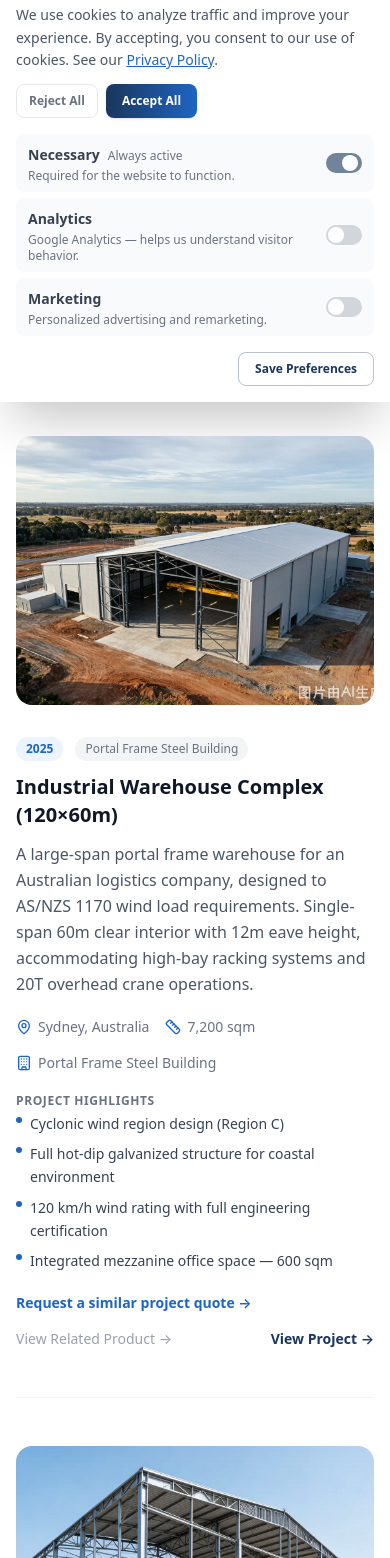
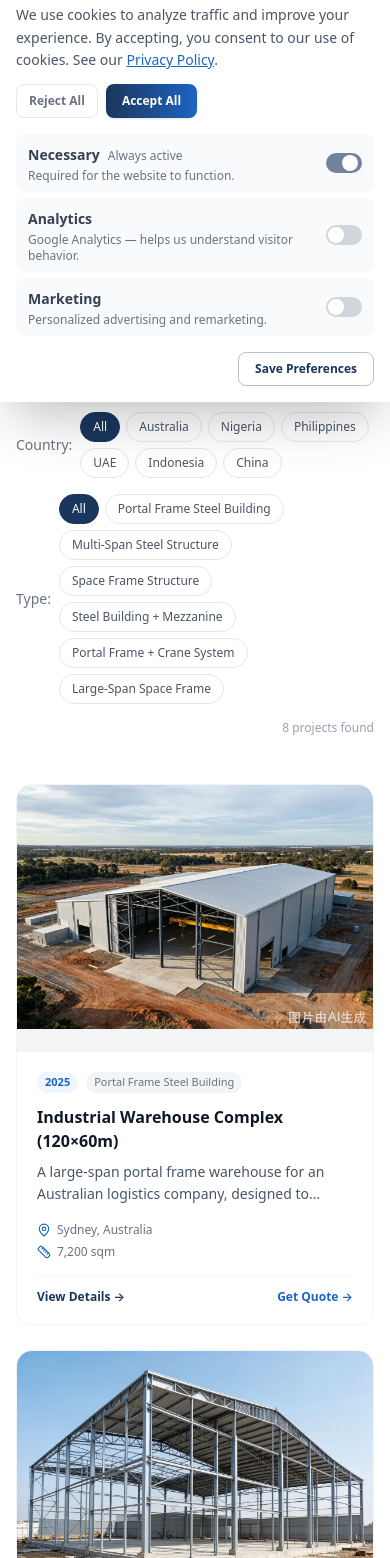
Before and after one commit to kangguangjian91-max/Laotie, a Next.js app: page /projects in a window 390 px wide. Shown: the part 442-2000 px from the top of the page. Built offline with nearby package versions, Linux system fonts and the light colour scheme.

Commit message:
案例页改卡片网格+筛选器；导航栏隐藏Projects

```diff
--- a/src/app/projects/page.tsx
+++ b/src/app/projects/page.tsx
@@ -1,39 +1,31 @@
+"use client";
+
+import { useState, useMemo } from "react";
 import Header from "@/components/Header";
 import Footer from "@/components/Footer";
 import Link from "next/link";
-import { ArrowLeft, MapPin, Building, Ruler, Calendar } from "lucide-react";
+import { MapPin, Ruler, Building } from "lucide-react";
 import { projects, projectProductLinks } from "@/lib/projectsData";
-import type { Project } from "@/lib/projectsData";
 import ProjectImage from "@/components/ProjectImage";
 
-export const metadata = {
-  title: "Steel Structure Project Cases | Warehouse, Factory, Sports Hall",
-  description: "View our steel structure project cases: industrial warehouse, factory building, sports hall, dome roof. 18,304㎡ factory complex. Get a customized design.",
-  openGraph: {
-    title: "Steel Structure Projects | Laotie Steel",
-    description: "Steel warehouse, factory, and sports hall projects. CE & ISO certified quality.",
-    url: "https://www.laotie-steel.com/projects",
-    siteName: "Laotie Steel Structure",
-    images: [{ url: "/images/projects/hongxin-sports/hongxin-5.webp" }],
-  },
-  twitter: {
-    card: "summary_large_image",
-    title: "Steel Structure Projects | Laotie Steel",
-    description: "Steel warehouse, factory, and sports hall projects. CE & ISO certified quality.",
-    images: ["/images/projects/hongxin-sports/hongxin-5.webp"],
-  },
-
-
-    alternates: {
-
-      canonical: "https://www.laotie-steel.com/projects",
-
-    },
-
-  };
-
+// Extract unique countries and structure types from project data
+const allCountries = [...new Set(projects.map(p => p.location.split(",").pop()?.trim() || p.location))];
+const allTypes = [...new Set(projects.map(p => p.type))];
 
 export default function ProjectsPage() {
+  const [selectedCountry, setSelectedCountry] = useState("All");
+  const [selectedType, setSelectedType] = useState("All");
+
+  const filtered = useMemo(() => {
+    return projects.filter((p) => {
+      const countryMatch = selectedCountry === "All" || p.location.includes(selectedCountry);
+      const typeMatch = selectedType === "All" || p.type === selectedType;
+      return countryMatch && typeMatch;
+    });
+  }, [selectedCountry, selectedType]);
+
+  const resultCount = filtered.length;
+
   return (
     <>
       <Header />
@@ -41,27 +33,26 @@ export default function ProjectsPage() {
         {/* Hero */}
         <section className="relative bg-steel overflow-hidden">
           <div className="absolute inset-0 opacity-15">
-            <ProjectImage src="/images/projects/project-04.webp" alt="Completed steel structure project by Laotie Steel - industrial building construction" className="w-full h-full object-cover" containerClassName="w-full h-full" />
+            <ProjectImage src="/images/projects/project-04.webp" alt="Steel structure projects" className="w-full h-full object-cover" containerClassName="w-full h-full" />
           </div>
           <div className="absolute inset-0 bg-gradient-to-r from-steel via-steel/95 to-steel/80" />
-          <div className="relative max-w-7xl mx-auto px-4 sm:px-6 lg:px-8 py-20 lg:py-28">
-            <a href="/" className="inline-flex items-center gap-1 text-sm text-steel-accent hover:text-white transition-colors mb-4">
-              <ArrowLeft className="w-4 h-4" /> Back to Home
-            </a>
-            <h1 className="text-3xl sm:text-4xl lg:text-5xl font-bold text-white">Featured Projects</h1>
+          <div className="relative max-w-7xl mx-auto px-4 sm:px-6 lg:px-8 py-20 lg:py-24">
+            <h1 className="text-3xl sm:text-4xl lg:text-5xl font-bold text-white">
+              Steel Structure Project Cases
+            </h1>
             <p className="mt-3 text-lg text-gray-300 max-w-2xl">
-              Delivered steel structures to 30+ countries across 5 continents. Each project — engineered to local codes, fabricated to international standards.
+              Delivered to 30+ countries across 5 continents. Each project engineered to local codes, fabricated to international standards.
             </p>
           </div>
         </section>
 
-        {/* Stats overview */}
-        <section className="bg-steel-muted border-b border-gray-100">
+        {/* Stats */}
+        <section className="bg-gray-50 border-b border-gray-100">
           <div className="max-w-7xl mx-auto px-4 py-8">
             <div className="grid grid-cols-2 sm:grid-cols-4 gap-4">
               {[
                 { value: "30+", label: "Countries" },
-                { value: "200+", label: "Projects Completed" },
+                { value: "50+", label: "Projects Completed" },
                 { value: "100,000+", label: "Tons Fabricated" },
                 { value: "15+", label: "Years Experience" },
               ].map((s) => (
@@ -92,105 +83,160 @@ export default function ProjectsPage() {
           </div>
         </section>
 
-        {/* Project Cards */}
-        <section className="max-w-7xl mx-auto px-4 sm:px-6 lg:px-8 py-16 lg:py-20">
-          <div className="space-y-12">
-            {projects.map((project, i) => (
+        {/* Filters */}
+        <section className="max-w-7xl mx-auto px-4 sm:px-6 lg:px-8 pt-10 pb-4">
+          <div className="flex flex-wrap items-center gap-4">
+            {/* Country Filter */}
+            <div className="flex items-center gap-2">
+              <span className="text-sm text-gray-500 font-medium">Country:</span>
+              <div className="flex flex-wrap gap-1.5">
+                <button
+                  onClick={() => setSelectedCountry("All")}
+                  className={`px-3 py-1.5 text-xs rounded-full border transition ${
+                    selectedCountry === "All"
+                      ? "bg-steel text-white border-steel"
+                      : "bg-white text-gray-600 border-gray-200 hover:border-steel-accent"
+                  }`}
+                >
+                  All
+                </button>
+                {allCountries.map((c) => (
+                  <button
+                    key={c}
+                    onClick={() => setSelectedCountry(c)}
+                    className={`px-3 py-1.5 text-xs rounded-full border transition ${
+                      selectedCountry === c
+                        ? "bg-steel text-white border-steel"
+                        : "bg-white text-gray-600 border-gray-200 hover:border-steel-accent"
+                    }`}
+                  >
+                    {c}
+                  </button>
+                ))}
+              </div>
+            </div>
+
+            {/* Type Filter */}
+            <div className="flex items-center gap-2">
+              <span className="text-sm text-gray-500 font-medium">Type:</span>
+              <div className="flex flex-wrap gap-1.5">
+                <button
+                  onClick={() => setSelectedType("All")}
+                  className={`px-3 py-1.5 text-xs rounded-full border transition ${
+                    selectedType === "All"
+                      ? "bg-steel text-white border-steel"
+                      : "bg-white text-gray-600 border-gray-200 hover:border-steel-accent"
+                  }`}
+                >
+                  All
+                </button>
+                {allTypes.map((t) => (
+                  <button
+                    key={t}
+                    onClick={() => setSelectedType(t)}
+                    className={`px-3 py-1.5 text-xs rounded-full border transition ${
+                      selectedType === t
+                        ? "bg-steel text-white border-steel"
+                        : "bg-white text-gray-600 border-gray-200 hover:border-steel-accent"
+                    }`}
+                  >
+                    {t}
+                  </button>
+                ))}
+              </div>
+            </div>
+
+            <span className="text-xs text-gray-400 ml-auto">{resultCount} project{resultCount !== 1 ? "s" : ""} found</span>
+          </div>
+        </section>
+
+        {/* Project Grid */}
+        <section className="max-w-7xl mx-auto px-4 sm:px-6 lg:px-8 py-8 lg:py-12">
+          {filtered.length > 0 ? (
+            <div className="grid sm:grid-cols-2 lg:grid-cols-3 gap-6">
+              {filtered.map((project) => (
                 <div
                   key={project.name}
-                id={`project-${i + 1}`}
-                className="group grid lg:grid-cols-5 gap-8 items-start pb-12 border-b border-gray-100 last:border-0 last:pb-0"
+                  className="group bg-white rounded-2xl border border-gray-100 overflow-hidden hover:shadow-lg transition-shadow duration-300"
                 >
                   {/* Image */}
-                <div className="lg:col-span-2 overflow-hidden rounded-2xl">
+                  <div className="aspect-[4/3] overflow-hidden bg-gray-100">
                     <ProjectImage
                       src={project.image}
                       alt={project.name}
-                    className="w-full aspect-[4/3] object-cover group-hover:scale-105 transition-transform duration-300"
-                    containerClassName="w-full aspect-[4/3]"
+                      className="w-full h-full object-cover group-hover:scale-105 transition-transform duration-500"
+                      containerClassName="w-full h-full"
                     />
                   </div>
 
                   {/* Content */}
-                <div className="lg:col-span-3">
-                  <div className="flex flex-wrap items-center gap-3 mb-3">
-                    <span className="text-xs font-bold text-steel-accent bg-steel-muted px-2.5 py-1 rounded-full">
+                  <div className="p-5">
+                    <div className="flex items-center gap-2 mb-3">
+                      <span className="text-[11px] font-bold text-steel-accent bg-blue-50 px-2 py-0.5 rounded-full">
                         {project.year}
                       </span>
-                    <span className="text-xs text-gray-500 bg-gray-100 px-2.5 py-1 rounded-full">
+                      <span className="text-[11px] text-gray-500 bg-gray-100 px-2 py-0.5 rounded-full">
                         {project.type}
                       </span>
                     </div>
 
-                  <h2 className="text-xl sm:text-2xl font-bold text-gray-900 mb-3 group-hover:text-steel transition-colors">
+                    <h3 className="text-base font-bold text-gray-900 mb-2 group-hover:text-steel transition-colors line-clamp-2">
                       {project.name}
-                  </h2>
+                    </h3>
 
-                  <p className="text-gray-600 leading-relaxed mb-5">
+                    <p className="text-sm text-gray-600 mb-4 line-clamp-2 leading-relaxed">
                       {project.description}
                     </p>
 
-                  {/* Meta info */}
-                  <div className="flex flex-wrap gap-4 mb-5">
-                    <div className="flex items-center gap-1.5 text-sm text-gray-500">
-                      <MapPin className="w-4 h-4 text-steel-accent shrink-0" />
+                    {/* Meta */}
+                    <div className="space-y-1.5 mb-4">
+                      <div className="flex items-center gap-1.5 text-xs text-gray-500">
+                        <MapPin className="w-3.5 h-3.5 text-steel-accent shrink-0" />
                         {project.location}
                       </div>
-                    <div className="flex items-center gap-1.5 text-sm text-gray-500">
-                      <Ruler className="w-4 h-4 text-steel-accent shrink-0" />
+                      <div className="flex items-center gap-1.5 text-xs text-gray-500">
+                        <Ruler className="w-3.5 h-3.5 text-steel-accent shrink-0" />
                         {project.size}
-                    </div>
-                    <div className="flex items-center gap-1.5 text-sm text-gray-500">
-                      <Building className="w-4 h-4 text-steel-accent shrink-0" />
-                      {project.type}
-                    </div>
-                  </div>
-
-                  {/* Highlights */}
-                  <div className="space-y-2">
-                    <h4 className="text-xs font-bold text-gray-500 uppercase tracking-wider mb-1">Project Highlights</h4>
-                    <div className="grid sm:grid-cols-2 gap-2">
-                      {project.highlights.map((h) => (
-                        <div key={h} className="flex items-start gap-2 text-sm text-gray-700">
-                          <span className="mt-1 w-1.5 h-1.5 rounded-full bg-steel-accent shrink-0" />
-                          <span className="leading-relaxed">{h}</span>
-                        </div>
-                      ))}
                       </div>
                     </div>
 
                     {/* CTA */}
-                  <div className="flex flex-wrap items-center gap-4 mt-5">
-                    <a
-                      href="/contact"
-                      className="inline-flex items-center text-sm font-semibold text-steel-accent hover:text-steel transition-colors"
-                    >
-                      Request a similar project quote →
-                    </a>
-                    {projectProductLinks[project.name] && (
-                      <a
-                        href={projectProductLinks[project.name]}
-                        className="inline-flex items-center text-sm text-gray-400 hover:text-steel-accent transition-colors"
-                      >
-                        View Related Product →
-                      </a>
-                    )}
+                    <div className="flex items-center gap-3 pt-3 border-t border-gray-100">
                       {project.slug && (
                         <a
                           href={`/projects/${project.slug}`}
-                        className="inline-flex items-center text-sm font-semibold text-steel hover:text-steel-light transition-colors ml-auto"
+                          className="text-xs font-semibold text-steel hover:text-steel-accent transition-colors"
                         >
-                        View Project →
+                          View Details →
                         </a>
                       )}
+                      <a
+                        href="/contact"
+                        className="text-xs font-semibold text-steel-accent hover:text-steel transition-colors ml-auto"
+                      >
+                        Get Quote →
+                      </a>
                     </div>
                   </div>
                 </div>
               ))}
             </div>
+          ) : (
+            <div className="text-center py-16">
+              <p className="text-gray-500 mb-4">No projects match your filter criteria.</p>
+              <button
+                onClick={() => { setSelectedCountry("All"); setSelectedType("All"); }}
+                className="text-sm text-steel-accent hover:underline"
+              >
+                Clear all filters
+              </button>
+            </div>
+          )}
+        </section>
 
         {/* Client Reviews */}
-          <section className="mt-16 mb-16">
+        <section className="bg-gray-50 py-16">
+          <div className="max-w-7xl mx-auto px-4 sm:px-6 lg:px-8">
             <h2 className="text-2xl sm:text-3xl font-bold text-gray-900 text-center mb-10">What Our Clients Say</h2>
             <div className="grid md:grid-cols-2 lg:grid-cols-3 gap-6">
               {[
@@ -200,7 +246,7 @@ export default function ProjectsPage() {
                 { client: "Maria Santos", company: "Manufacturing Company", location: "Manila, Philippines", review: "Excellent communication and fast response. Laotie delivered quality steel structure for our factory.", project: "6,000 sqm Factory in Manila", date: "February 2025" },
                 { client: "Somchai Tanaka", company: "Agricultural Company", location: "Bangkok, Thailand", review: "Laotie Steel provided complete solution for our processing plant. Very professional team.", project: "4,200 sqm Processing Plant in Bangkok", date: "April 2025" },
               ].map((r) => (
-                <div key={r.client} className="bg-gray-50 rounded-2xl p-6 shadow-sm">
+                <div key={r.client} className="bg-white rounded-2xl p-6 shadow-sm border border-gray-100">
                   <div className="flex items-center gap-1 mb-4">
                     {[...Array(5)].map((_, i) => (
                       <svg key={i} className="w-4 h-4 text-yellow-400" fill="currentColor" viewBox="0 0 20 20">
@@ -218,17 +264,19 @@ export default function ProjectsPage() {
                 </div>
               ))}
             </div>
+          </div>
         </section>
 
         {/* Bottom CTA */}
-          <div className="mt-16 text-center bg-gradient-to-br from-steel to-steel-light rounded-2xl p-10">
+        <section className="max-w-7xl mx-auto px-4 sm:px-6 lg:px-8 py-16">
+          <div className="text-center bg-gradient-to-br from-steel to-blue-800 rounded-2xl p-10">
             <h2 className="text-2xl font-bold text-white mb-3">Have a Similar Project?</h2>
             <p className="text-gray-300 mb-8 max-w-lg mx-auto">
               Share your requirements and drawings — our engineering team will provide a detailed quotation with structural calculations within 24 hours.
             </p>
             <a
               href="/contact"
-              className="inline-flex items-center px-6 py-3.5 text-base font-semibold text-white bg-gradient-to-r from-cta to-orange-600 hover:from-cta-hover hover:to-orange-700 rounded-lg transition-all shadow-lg hover:shadow-xl"
+              className="inline-flex items-center px-6 py-3.5 text-base font-semibold text-white bg-gradient-to-r from-amber-500 to-orange-600 hover:from-amber-600 hover:to-orange-700 rounded-lg transition-all shadow-lg hover:shadow-xl"
             >
               Start Your Project →
             </a>
--- a/src/components/Header.tsx
+++ b/src/components/Header.tsx
@@ -6,7 +6,6 @@ import { trackOutboundLink, trackLandingPageView } from "@/lib/gtag";
 const navItems = [
   { label: "Home", href: "/" },
   { label: "Products", href: "/products" },
-  { label: "Projects", href: "/projects" },
   { label: "Manufacturing", href: "/manufacturing-process" },
   { label: "Blog", href: "/blog" },
   { label: "About", href: "/about" },
```
Lines whose indentation alone changed are shown as unchanged.
